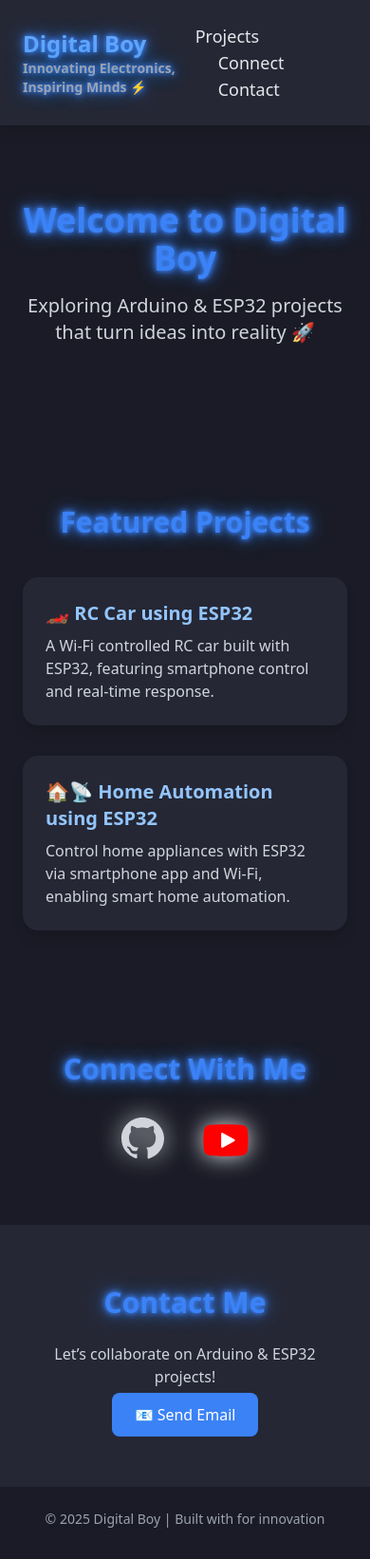
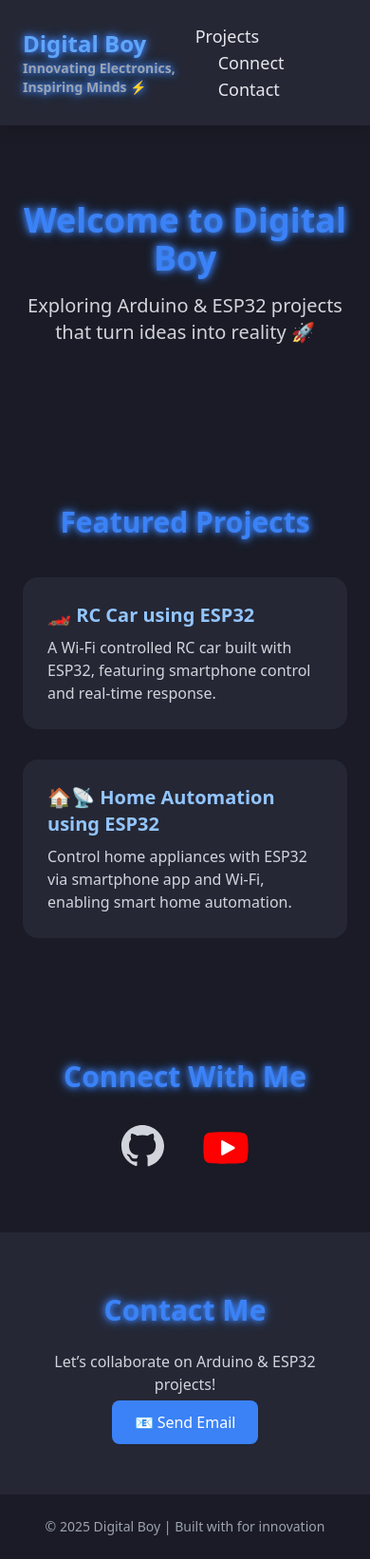
Before and after one commit to Giant20131/My-Website, a plain HTML site: page index.html in a window 390 px wide. Shown: the whole page at 95% size. Drawn offline with nearby package versions, Linux system fonts and the light colour scheme.

Commit message:
Update index.html

```diff
--- a/index.html
+++ b/index.html
@@ -8,37 +8,45 @@
   <style>
     body { background-color: #1a1b26; color: #e5e7eb; }
 
-    /* Neon Effects */
-    .neon-text {
+    /* Glow only for titles */
+    .neon-title {
       color: #3b82f6;
-      text-shadow: 0 0 5px #3b82f6, 0 0 10px #3b82f6, 0 0 20px #3b82f6;
+      text-shadow: 0 0 6px #3b82f6, 0 0 12px #3b82f6;
     }
+
+    /* Project boxes glow only on border */
     .neon-card {
       background-color: #252735;
+      border: 2px solid transparent;
       transition: 0.3s;
+      border-radius: 1rem;
     }
     .neon-card:hover {
+      border-color: #3b82f6;
       box-shadow: 0 0 10px #3b82f6, 0 0 20px #3b82f6;
       transform: scale(1.05);
     }
+
+    /* Navbar glow when scrolling */
+    header {
+      transition: border-bottom 0.3s ease, box-shadow 0.3s ease;
+    }
+    header.scrolled {
+      border-bottom: 2px solid #3b82f6;
+      box-shadow: 0 0 8px #3b82f6;
+    }
+
+    /* Icon hover glow */
     .glow-hover:hover {
       filter: drop-shadow(0 0 6px currentColor);
-    }
-    .pulse {
-      animation: pulse 2s infinite;
-    }
-    @keyframes pulse {
-      0% { filter: drop-shadow(0 0 2px currentColor); }
-      50% { filter: drop-shadow(0 0 12px currentColor); }
-      100% { filter: drop-shadow(0 0 2px currentColor); }
     }
   </style>
 </head>
 <body class="font-sans">
 
   <!-- Navbar -->
-  <header class="flex justify-between items-center p-6 bg-[#252735] shadow-lg sticky top-0 z-50">
-    <h1 class="text-2xl font-bold text-blue-400 neon-text">
+  <header id="navbar" class="flex justify-between items-center p-6 bg-[#252735] shadow-lg sticky top-0 z-50">
+    <h1 class="text-2xl font-bold text-blue-400 neon-title">
       Digital Boy
       <span class="block text-sm text-gray-400">Innovating Electronics, Inspiring Minds ⚡</span>
     </h1>
@@ -51,25 +59,25 @@
 
   <!-- Hero Section -->
   <section class="text-center py-20 px-6">
-    <h2 class="text-4xl md:text-5xl font-bold neon-text mb-4">Welcome to Digital Boy</h2>
+    <h2 class="text-4xl md:text-5xl font-bold neon-title mb-4">Welcome to Digital Boy</h2>
     <p class="text-xl text-gray-300 mb-6">Exploring Arduino & ESP32 projects that turn ideas into reality 🚀</p>
   </section>
 
   <!-- Projects Section -->
   <section id="projects" class="py-16 px-6">
-    <h3 class="text-3xl font-bold text-center mb-10 neon-text">Featured Projects</h3>
+    <h3 class="text-3xl font-bold text-center mb-10 neon-title">Featured Projects</h3>
     <div class="grid md:grid-cols-2 gap-8 max-w-5xl mx-auto">
 
       <!-- RC Car -->
       <a href="https://github.com/Giant20131/RC_CAR" target="_blank"
-         class="neon-card rounded-2xl shadow-lg p-6 block">
+         class="neon-card p-6 block">
         <h4 class="text-xl font-semibold mb-2 text-blue-300">🏎️ RC Car using ESP32</h4>
         <p class="text-gray-300">A Wi-Fi controlled RC car built with ESP32, featuring smartphone control and real-time response.</p>
       </a>
 
       <!-- Home Automation -->
       <a href="https://github.com/Giant20131/Blynk-Home-Automation" target="_blank"
-         class="neon-card rounded-2xl shadow-lg p-6 block">
+         class="neon-card p-6 block">
         <h4 class="text-xl font-semibold mb-2 text-blue-300">🏠📡 Home Automation using ESP32</h4>
         <p class="text-gray-300">Control home appliances with ESP32 via smartphone app and Wi-Fi, enabling smart home automation.</p>
       </a>
@@ -79,19 +87,19 @@
 
   <!-- Connect With Me -->
   <section id="connect" class="py-16 px-6 text-center">
-    <h3 class="text-3xl font-bold neon-text mb-8">Connect With Me</h3>
+    <h3 class="text-3xl font-bold neon-title mb-8">Connect With Me</h3>
     <div class="flex justify-center space-x-10">
 
       <!-- GitHub -->
-      <a href="https://github.com/Giant20131" target="_blank" class="hover:scale-110 transition">
-        <svg xmlns="http://www.w3.org/2000/svg" width="46" height="46" fill="currentColor" class="text-gray-300 hover:text-white glow-hover pulse" viewBox="0 0 24 24">
+      <a href="https://github.com/Giant20131" target="_blank" class="hover:scale-110 transition glow-hover">
+        <svg xmlns="http://www.w3.org/2000/svg" width="46" height="46" fill="currentColor" class="text-gray-300 hover:text-white" viewBox="0 0 24 24">
           <path d="M12 .5C5.648.5.5 5.648.5 12c0 5.096 3.292 9.408 7.868 10.942.576.108.786-.25.786-.554 0-.274-.01-1-.016-1.962-3.202.696-3.878-1.543-3.878-1.543-.524-1.334-1.28-1.688-1.28-1.688-1.048-.716.08-.702.08-.702 1.16.082 1.77 1.192 1.77 1.192 1.03 1.766 2.704 1.256 3.362.96.106-.746.402-1.256.732-1.544-2.554-.29-5.238-1.278-5.238-5.684 0-1.256.448-2.28 1.184-3.084-.118-.292-.514-1.468.112-3.06 0 0 .968-.31 3.172 1.18a11.02 11.02 0 0 1 2.888-.388c.98.004 1.97.132 2.888.388 2.204-1.49 3.172-1.18 3.172-1.18.626 1.592.23 2.768.112 3.06.736.804 1.184 1.828 1.184 3.084 0 4.416-2.688 5.39-5.25 5.676.414.36.784 1.096.784 2.21 0 1.596-.014 2.882-.014 3.276 0 .308.206.668.792.552C20.708 21.408 24 17.096 24 12 24 5.648 18.352.5 12 .5z"/>
         </svg>
       </a>
 
       <!-- YouTube -->
-      <a href="https://www.youtube.com/@digitalboy_projects/videos" target="_blank" class="hover:scale-110 transition">
-        <svg xmlns="http://www.w3.org/2000/svg" width="50" height="50" viewBox="0 0 576 512" class="pulse">
+      <a href="https://www.youtube.com/@digitalboy_projects/videos" target="_blank" class="hover:scale-110 transition glow-hover">
+        <svg xmlns="http://www.w3.org/2000/svg" width="50" height="50" viewBox="0 0 576 512">
           <path fill="#FF0000" d="M549.7 124.1c-6.3-23.7-24.8-42.3-48.5-48.6C465.3 64 288 64 288 64S110.7 64 74.8 75.5c-23.7 6.3-42.2 24.9-48.5 48.6C16 160.1 16 256 16 256s0 95.9 10.3 131.9c6.3 23.7 24.8 42.3 48.5 48.6C110.7 448 288 448 288 448s177.3 0 213.2-11.5c23.7-6.3 42.2-24.9 48.5-48.6C560 351.9 560 256 560 256s0-95.9-10.3-131.9z"/>
           <path fill="#fff" d="M232 334.9V177.1c0-9.5 10.3-15.4 18.5-10.6l142.5 78.9c8.2 4.5 8.2 16.7 0 21.2L250.5 345.5c-8.2 4.7-18.5-1-18.5-10.6z"/>
         </svg>
@@ -102,7 +110,7 @@
 
   <!-- Contact Section -->
   <section id="contact" class="py-16 px-6 bg-[#252735] text-center">
-    <h3 class="text-3xl font-bold neon-text mb-6">Contact Me</h3>
+    <h3 class="text-3xl font-bold neon-title mb-6">Contact Me</h3>
     <p class="text-gray-300 mb-4">Let’s collaborate on Arduino & ESP32 projects!</p>
     <a href="mailto:technicalmasharduino@gmail.com" class="bg-blue-500 text-white px-6 py-3 rounded-lg hover:bg-blue-600 transition">
       📧 Send Email
@@ -114,5 +122,17 @@
     © 2025 Digital Boy | Built with for innovation
   </footer>
 
+  <!-- Script for navbar scroll effect -->
+  <script>
+    const navbar = document.getElementById("navbar");
+    window.addEventListener("scroll", () => {
+      if (window.scrollY > 10) {
+        navbar.classList.add("scrolled");
+      } else {
+        navbar.classList.remove("scrolled");
+      }
+    });
+  </script>
+
 </body>
 </html>
```
